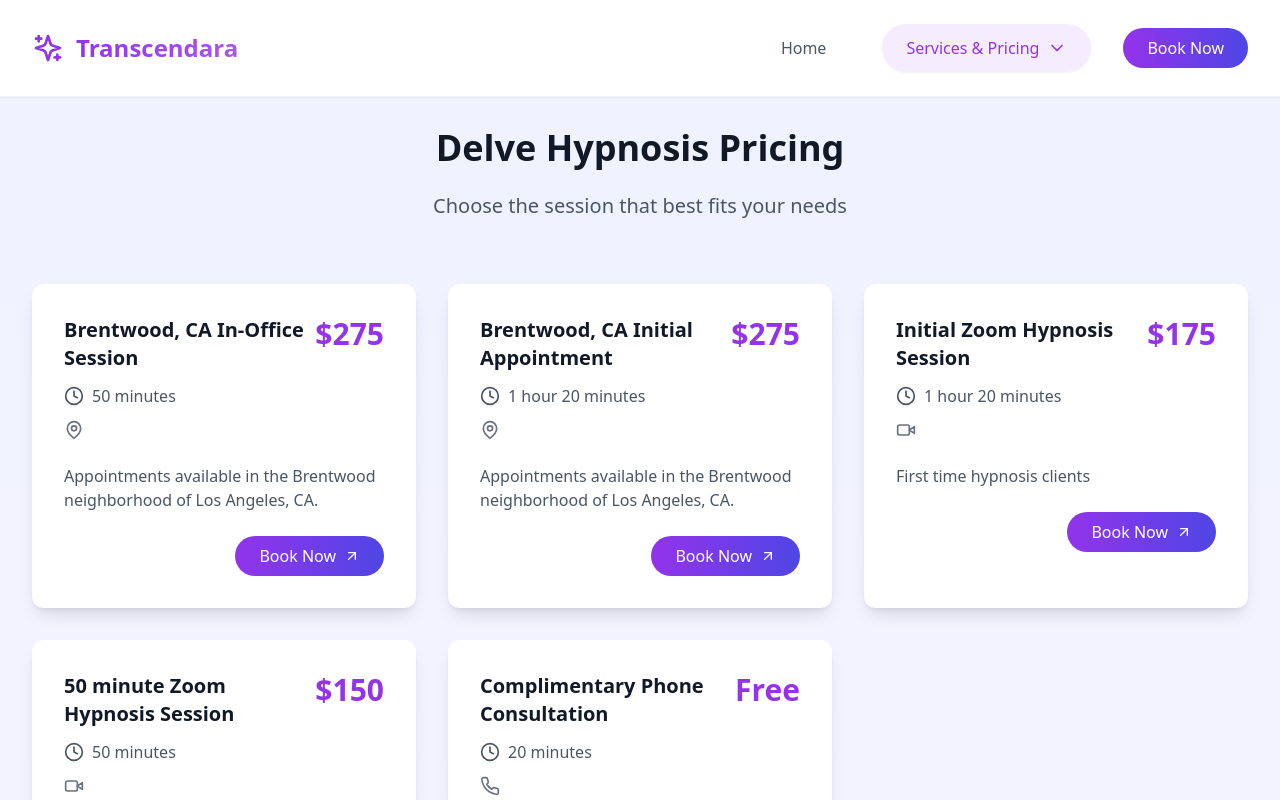
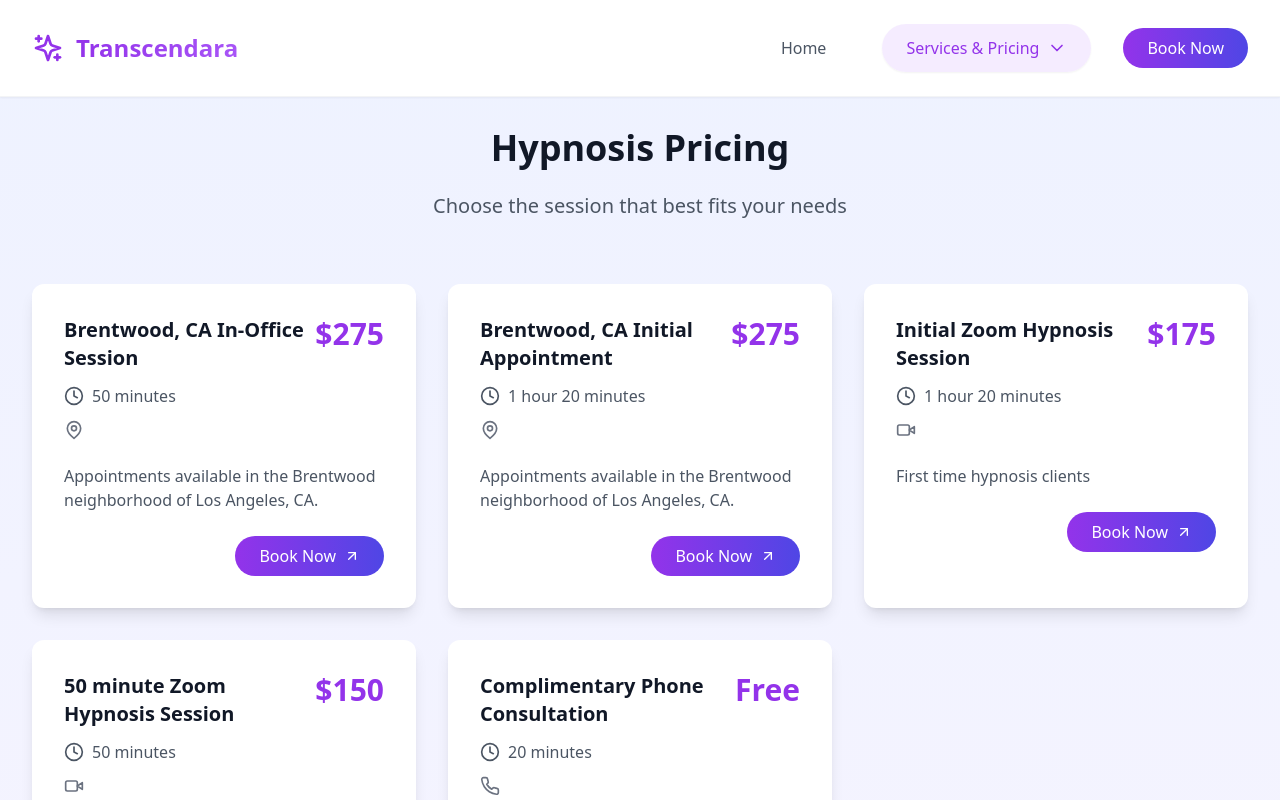
Before and after one commit to NaukhanGreenwin/Transcendrara, a React (Vite) app: page / in a window 1280 px wide. Both pictures are taken after a click on the button "See Pricing". Shown: the top 800 px of the page. Built offline with nearby package versions, Linux system fonts and the light colour scheme.

Commit message:
Remove 'Delve' from pricing page

```diff
--- a/src/pages/PricingPage.tsx
+++ b/src/pages/PricingPage.tsx
@@ -68,7 +68,7 @@ const PricingPage = () => {
             animate={{ opacity: 1, y: 0 }}
             transition={{ duration: 0.5 }}
           >
-            Delve Hypnosis Pricing
+            Hypnosis Pricing
           </motion.h1>
           <motion.p
             className="text-xl text-gray-600 max-w-2xl mx-auto"
```
